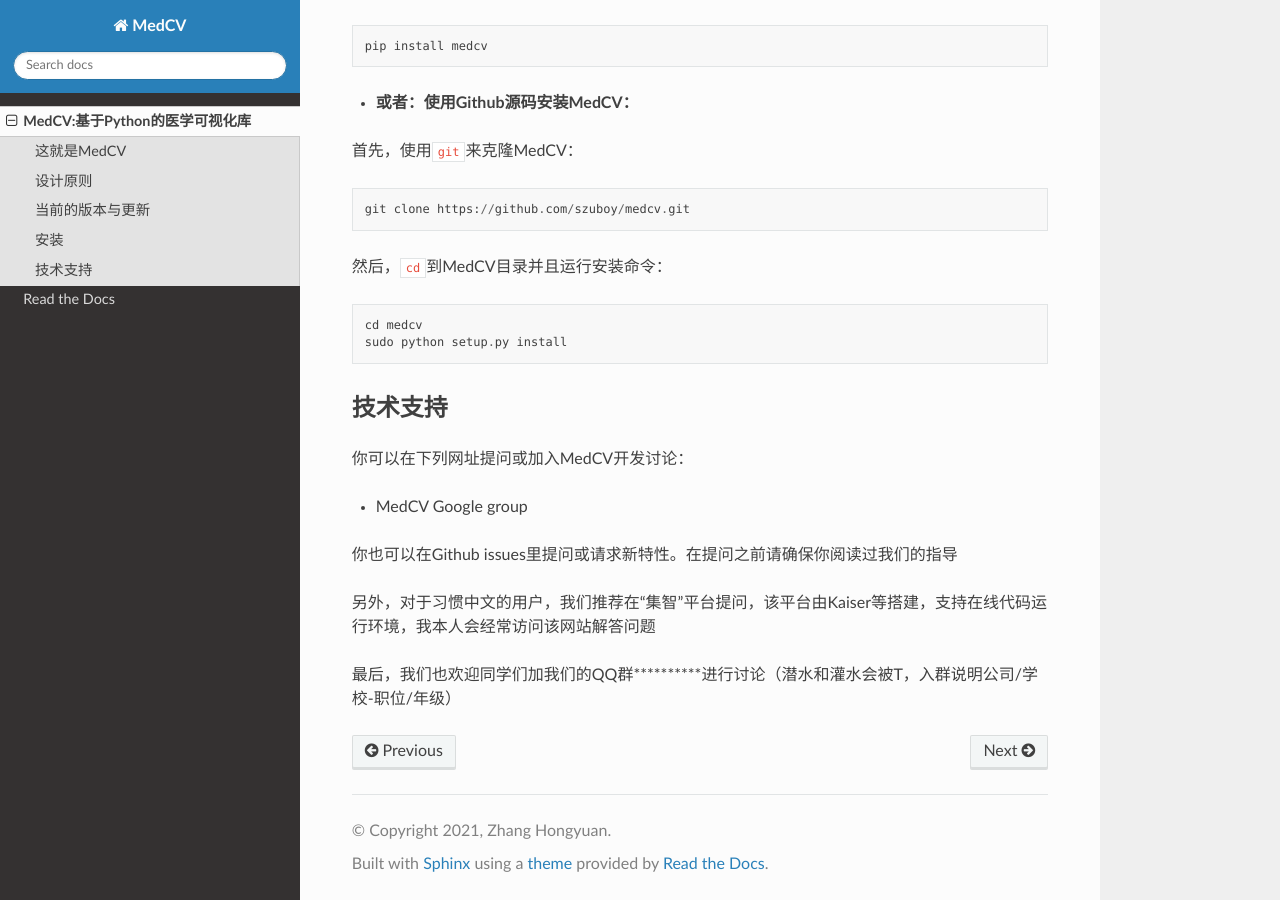
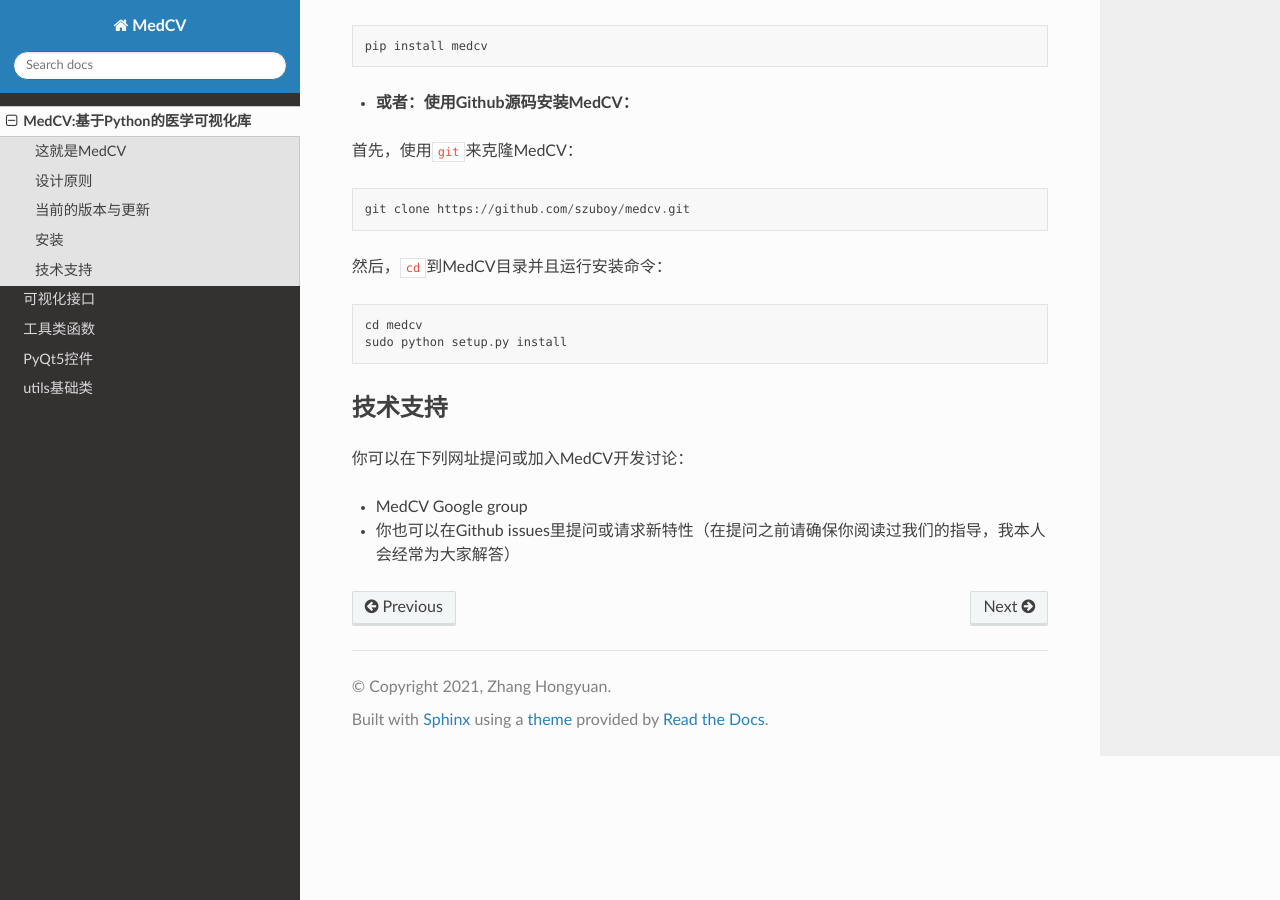
Before and after one commit to szuboy/medcv, a Sphinx documentation site: the page built from docs/zh_CN/source/1-Home.md, in a window 1280 px wide and 900 px high, scrolled down 1358 px. Built offline with Sphinx 7.4.7 and the Read the Docs theme 2.0.0, drawn with Linux system fonts in a browser that asks for light colours; some of the changed lines change nothing that is shown.

Commit message:
inint project framework

````diff
--- a/docs/zh_CN/source/Home.md
+++ b/docs/zh_CN/source/1-Home.md
@@ -57,8 +57,4 @@
 
 - MedCV Google group
 
-你也可以在Github issues里提问或请求新特性。在提问之前请确保你阅读过我们的指导
-
-另外，对于习惯中文的用户，我们推荐在“集智”平台提问，该平台由Kaiser等搭建，支持在线代码运行环境，我本人会经常访问该网站解答问题
-
-最后，我们也欢迎同学们加我们的QQ群**********进行讨论（潜水和灌水会被T，入群说明公司/学校-职位/年级）
+- 你也可以在Github issues里提问或请求新特性（在提问之前请确保你阅读过我们的指导，我本人会经常为大家解答）
--- /dev/null
+++ b/docs/zh_CN/source/2-visualize.rst
@@ -0,0 +1,63 @@
+===========
+可视化接口
+===========
+
+图像分类
+==========
+
+image_with_heatmap
+---------------------
+.. code-block:: python
+
+    medcv.visualize.cls.image_with_heatmap(image, heatmap, alpha=0.8, beta=0.3, colormap=cv2.COLORMAP_JET, width=None, level=None):
+
+将关注热图在原图上进行可视化，例如：深度学习分类网络的Grad-CAM热图叠加在医学图像上进行可视化。
+
+本函数内部采用 ``cv2.addWdighted`` 函数实现，是一种图像融合方法，但对图像赋予不同的权重，以使其具有融合或透明的效果。根据以下等式进行融合：
+
+.. math::
+    dst = \alpha \cdot image + \beta \cdot heatmap + \gamma
+
+参数
+^^^^^^
+- **image** (np.ndarray)：二维样式的医学图像原图
+- **heatmap** (np.ndarray)：``image`` 对应的关注热图
+- **alpha** (float)：，默认0.8
+- **beta** (float)：，默认0.3
+- **colormap**：，默认COLORMAP_JET
+- **width** (int)：
+- **level** (int)：
+
+使用示例
+^^^^^^^^
+
+.. code-block:: python
+
+    import os
+    # 选择使用0号卡
+    os.environ['CUDA_VISIBLE_DEVICES'] = '0'
+
+    from paddlex.det import transforms
+    import paddlex as pdx
+
+    model = pdx.load_model('insect_epoch_270')
+    eval_dataset = pdx.datasets.VOCDetection(
+        data_dir='insect_det',
+        file_list='insect_det/val_list.txt',
+        label_list='insect_det/labels.txt',
+        transforms=model.eval_transforms)
+    metrics, evaluate_details = model.evaluate(eval_dataset, batch_size=8, return_details=True)
+    gt = evaluate_details['gt']
+    bbox = evaluate_details['bbox']
+    pdx.det.draw_pr_curve(gt=gt, pred_bbox=bbox, save_dir='./insect')
+
+
+
+目标检测
+==========
+目标检测可视化
+
+
+实例分割
+==========
+实例分割
--- /dev/null
+++ b/docs/zh_CN/source/3-tools.md
@@ -0,0 +1,4 @@
+# 工具类函数
+
+## 医学图像工具
+嘻嘻ii，嘻嘻
--- /dev/null
+++ b/docs/zh_CN/source/4-gui.md
@@ -0,0 +1,3 @@
+# PyQt5控件
+
+## pyqt5控件
--- /dev/null
+++ b/docs/zh_CN/source/5-utils.md
@@ -0,0 +1,3 @@
+# utils基础类
+
+##
--- a/docs/zh_CN/source/文件托管系统-ReadtheDocs.md
+++ /dev/null
@@ -1,400 +0,0 @@
-# Read the Docs
-
-- Read the Docs官网：https://readthedocs.org
-- Read the Docs使用手册：https://docs.readthedocs.io/en/stable/intro/getting-started-with-sphinx.html
-- Read the Docs源码：https://github.com/rtfd/readthedocs.org
-- Sphinx官网：http://www.sphinx-doc.org
-- Sphinx源码：https://github.com/sphinx-doc/sphinx
-- Python官网：http://www.python.org
-- demo源码：https://github.com/darwindu/readthedocs-demo
-
-
-## what is Read the Docs?
-
-Read the Docs是什么？看看官方怎么解释：Read the Docs simplifies software documentation by automating building, versioning, and hosting of your docs for you；
-
-它是一个自动化构建的软件系统，可以进行版本管理、文件托管，从而简化文档管理；
-
-它是基于 Sphinx 的在线文档托管系统,接受一个 Git Repository 或 SVN 仓库作为文档来源。也就是说，Read the Docs是一个文件托管系统。那Sphinx又是什么？
-
-Sphinx是一个基于SQL的全文检索引擎，可以结合MySQL，PostgreSQL做全文搜索，它可以提供比数据库本身更专业的搜索功能，使得应用程序更容易实现专业化的全文检索。也就是说，Sphinx是文件检索引擎。
-
-## what is the use of Read the Docs?
-
-Read the Docs有什么用呢？好吧，这也是我写这篇文章的原因，无论是行内，还是业内，现在开源盛行，我们的代码基本上都上传到github，代码管理用github，但是文档管理用啥？我只能告诉你，最佳实践是Read the Docs。
-
-## how to use Read the Docs?
-
-如何使用Read the Docs呢？
-- 首先，你需要个github账号；
-
-有需求才有存在的价值；当你拥有github账号后，你会想着上传你的代码和文档，文档怎么管理、维护，以及方便自己、别人的使用。
-
-- 然后，你需要个Read the Docs账号；
-
-注册Reda the Docs账号后，你会发现满脸懵逼，这玩意怎么用？耐心的同学会发现，官方会指导你跳转到Read the Docs使用手册，但是跳转到Read the Docs使用手册，会直接来个命令：pip install sphinx，why？
-
-- 接着，搭建python；
-
-搭建python都是为了pip命令，pip是python的一个工具；
-
-- 接着，搭建Sphinx
-
-想必大家都知道，搭建sphinx就是为了Read the Docs；
-
-- 最后，使用Read the Docs
-
-这是我们的终极目标。
-
-下面我们会按照这些步骤来进行讲解如何开始我们的Read the Docs。
-
-## 注册账号
-- 1.注册github账号，略；不用我说，你也会；
-- 2.注册Read the Docs账号，略；不用我说，你也会；
-
-
-## 环境搭建
-
-解释一下：由于大部门同学用windows开发，所以环境搭建基于windows。周边用Mac、Linux的同学可以参考Sphinx官网。
-
-- 1.搭建python；
-```
-1. 下载安装包，建议3.+版本，下载地址：http://www.python.org/download/；
-
-2. 安装；
-
-3. 配置环境变量，在变量Path增加Python的安装目录，及pip工具目录；
-比如：
-安装目录：D:\Program Files\Python\Python36-32;
-pip工具目录：D:\Program Files\Python\Python36-32\Scripts;
-
-4. 验证，打开cmd，执行python --version 及pip --version命令，表示安装成功；
-
-```
-
-- 2.初始化Sphinx，有两种方法，一种是通过PyPI，一种是通过source；
-```
-方法一：Installation from PyPI，通过发布包初始化(Read the Doc使用手册使用该方法)
-
-1. 打开cmd，选择安装目录，例如：D:\Program Files\Python\Python36-32\Scripts
-
-2. 执行命令：pip install -U sphinx
-
-方法二：Installation from source，通过源码初始化（作为开发人员，推荐该方法初始化Sphinx）
-
-1. git clone https://github.com/sphinx-doc/sphinx
-2. cd sphinx
-3. pip install .
-```
-
-## 构建Read the Docs项目
-- 1.创建文件夹docs: mkdir docs
-- 2.进入目录：cd docs
-- 3.生成docs项目，sphinx-quickstart
-```
-执行以上命令会弹出命令框：
-// build与source是否隔开，build是存放编译后的文件，source是放配置文件
-1. Separate source and build directories (y/n) [n]: y
-// 项目名称
-2. Project name: helloworld
-// 作者
-3. Author name(s): darwindu
-// 项目版本
-4.  Project release []: 0.1.1
-// 语言，英语：en
-5. Project language [en]: zh_CN
-
-执行完之后生成项目目录：
-|--build 编译后文件
-|--source
-|-------|--_static 存放静态文件，比如样式
-|-------|--_templates
-|-------|--conf.py 项目配置文件
-|-------|--index.rst 首页
-|--make.bat 执行命令
-|--Makefile
-```
-
-- 4.编译：make html
-```sh
-执行命令后：
-
-D:\sphinx-doc>make html
-Running Sphinx v3.0.0+
-loading translations [zh_CN]... done
-making output directory... done
-building [mo]: targets for 0 po files that are out of date
-building [html]: targets for 1 source files that are out of date
-updating environment: 1 added, 0 changed, 0 removed
-reading sources... [100%] index
-looking for now-outdated files... none found
-pickling environment... done
-checking consistency... done
-preparing documents... done
-writing output... [100%] index
-generating indices... genindex
-writing additional pages... search
-copying static files... done
-copying extra files... done
-dumping search index in Chinese (code: zh) ... done
-dumping object inventory... done
-build succeeded.
-
-The HTML pages are in build\html.
-
-生成html页面：build\html
-```
-- 5.预览页面：build\html\index.html
-
-![avatar](https://note.youdao.com/yws/api/personal/file/EEF658991C674C118731B2ECF8CCB460?method=download&shareKey=39429dbb4c44943c9fdf20c3cc43e8cc)
-
-这个效果出来了，至少比较丑，怎么办呢？
-
-- 6.配置主题
-```
-1. 初始化模板：pip install sphinx_rtd_theme
-
-2. source/conf.py配置
-    import sphinx_rtd_theme
-    html_theme = "sphinx_rtd_theme"
-    html_theme_path = [sphinx_rtd_theme.get_html_theme_path()]
-
-3. 配置完成后，执行make html
-
-主题选择请查阅：https://sphinx-themes.org/
-```
-重新打开build\html\index.html，是不是好看多了：
-![avatar](https://note.youdao.com/yws/api/personal/file/EACDE7A7A2B443EB9A69FC9115734803?method=download&shareKey=8b9d7cb8933d3b56d6b21e08f4953cff)
-
-配置完主题之后，很快你就会发现，Read the Docs编辑文本是使用.rst(reStructuredText)语法，平时我们用markdown比较多，一下子更改会不会项目进度有影响？好吧，我的理解是，让.rst作为文件跳转，另外文档编辑用markdown。
-
-另外想学习.rst语法的可以参考：http://www.sphinx-doc.org/en/master/usage/restructuredtext/index.html
-
-- 7.配置markdown
-```
-1.pip install recommonmark
-
-2.source/conf.py配置
-    增加：extensions = ['recommonmark']
-
-3.增加README.md文档
-***************************************
-# helloworld
-
-## 你好，Read the Docs
-***************************************
-
-
-4.修改source/index.rst，如下：
-***************************************
-
-    .. helloworld documentation master file, created by
-       sphinx-quickstart on Sat Jun  1 13:29:49 2019.
-       You can adapt this file completely to your liking, but it should at least
-       contain the root `toctree` directive.
-
-    Welcome to helloworld's documentation!
-    ======================================
-
-    .. toctree::
-       :maxdepth: 2
-       :caption: Contents:
-        //增加配置，这行注释请去除
-        README.md
-
-    Indices and tables
-    ==================
-
-    * :ref:`genindex`
-    * :ref:`modindex`
-    * :ref:`search`
-
-***************************************
-
-```
-重新打开build\html\index.html，如下：
-![avatar](https://note.youdao.com/yws/api/personal/file/72253C9FA0634CF9B5F79D4BEA1F0621?method=download&shareKey=bfe03602100830e6cb1dfa9331bf6eaa)
-
-以上内容貌似完成了我们的需求，那怎么用起来，和github关联呢？
-
-## 关联github
-- 1.打开github.com, 创建一个工程readthedocs-demo；
-- 2.在本地电脑上，创建readthedocs-demo文件夹；
-- 3.进入readthedocs-demo目录，创建docs文件夹；
-- 4.进入docs文件夹，将开始通过sphinx-quickstart命令生成的文件和文件夹拷贝到改目录；
-- 5.返回readthedocs-demo这个目录；
-- 6.增加.gitignore文件，忽略docs/build/文件夹内容，这个文件夹不用上传;
-- 7.上传至github
-```
-git init
-git add .
-git commit -m "first commit"
-git remote add origin https://github.com/darwindu/readthedocs-demo.git
-git push -u origin master
-```
-执行完成后，打开github的readthedocs-demo浏览，如下：
-![avatar](https://note.youdao.com/yws/api/personal/file/1591BD50A458474996B09290A7F6AD37?method=download&shareKey=a9970b298c2889e583ad7c7415bff224)
-
-docs文件已经上传了，如何关联Read the Docs呢？
-
-## 关联Read the Docs
-- 1.打开网址：https://readthedocs.org/
-- 2.点击菜单：我的项目
-![avatar](https://note.youdao.com/yws/api/personal/file/56F829AE1B9345AAA51415399CC6F183?method=download&shareKey=4d827ec3f1ea269cd3328d558658ecb4)
-
-- 3.点击按钮：Import a Project
-![avatro](https://note.youdao.com/yws/api/personal/file/9228DCBDE0874A0297B347B3B1B1C7CB?method=download&shareKey=9592d2c039466578dd8b45c54cbcbf2e)
-
-- 4.选择项目：readthedocs-demo
-![avatar](https://note.youdao.com/yws/api/personal/file/C2B2246A278048D9928F349AD5C90B72?method=download&shareKey=d146e6b693e2671aeec518a1c53113f7)
-
-- 5.选择之后，会弹出界面，然后点击下一步，如果提示：项目已经存在的话，将项目名：readthedocs-demo改成readthedocs-demo-zh；如果没有提示，忽略，直接点击下一步
-
-- 6.构建项目docs：Build Version
-![avatar](https://note.youdao.com/yws/api/personal/file/28E29903DA384DE2942199AFACEB27B4?method=download&shareKey=77b0975d8d6628235f60f57c8e276d61)
-
-- 7.构建过程，如预期的报错了，contents.rst not found，为啥呢？怎么解决？
-```
-打开配置source/conf.py，增加如下配置：
-
-# The master toctree document.
-master_doc = 'index'
-
-产生这个问题的原因：默认首页名称是contents.rst；
-更改一下就可以了，重新提交github，提交后，点击“构建”按钮，等待Read the Docs自动构建；
-```
-![avator](https://note.youdao.com/yws/api/personal/file/7FBDF9E57B074DCA816DB63DB0C2183F?method=download&shareKey=a3442927363fb25a9075a50ff0d043eb)
-
-- 8.等待片刻后，会发现构建成功，点击“阅读文档”，如下
-![avatror](https://note.youdao.com/yws/api/personal/file/6D7801F7149A484AB5BD1320656A6EFB?method=download&shareKey=5e7d4648d9b64a8b4eeea1fbbb6b26ea)
-![avatror](https://note.youdao.com/yws/api/personal/file/BAAF09076B7E49F09EAFA5C7E2DDA861?method=download&shareKey=e449c7b847721f7992d5ebfce3bbd678)
-
-goods，是不是很开心，这下好像真的搞定的了；但是，假如...我们需要多语言文档呢？赶紧看看官方文档...
-![avatar](https://note.youdao.com/yws/api/personal/file/5172B42719224D0F9B27814CB3AFB635?method=download&shareKey=c5892650def7ff26d289e8c76d51cadf)
-
-## 文档本地化
-根据官方提供的方案，文档本地化提供两种方案：
-- 第一种：只存在两种语言的文档本地化方案
-
-> 在docs文件夹下提供2中语言的文档；
-
-> 然后，在Read the Docs上创建两个项目，两个项目指向同一个github地址；
-
-- 第二种，存在两种以上的文档本地化方案
-
-> 通过多个.po文件来处理
-
-面对这两种方案，沉思了很久，假如先辈们努力一点的话，可能我们就不要这样辛苦的学习这么多语言了；好吧，我建议还是选择第一种方案，选汉语+英语，应该适应绝大部分场景，最重要是简单而且满足需求；
-
-- 1.在docs文件夹，创建两个文件夹:zh_CN、en
-- 2.将开始docs下的文件都放进:zh_CN中，因为开始我们都是通过中文(zh_CN)完成操作的；
-
-```
-项目结构如下：
-|--en
-|--zh_CN
-    |--build 编译后文件
-    |--source
-    |-------|--_static 存放静态文件，比如样式
-    |-------|--_templates
-    |-------|--conf.py 项目配置文件
-    |-------|--index.rst 首页
-    |--make.bat 执行命令
-    |--Makefile
-
-```
-
-- 3.进入文件夹en，构建en版本的Read the Docs，执行命令：sphinx-quickstart
-```
-执行以上命令会弹出命令框：
-// build与source是否隔开，build是存放编译后的文件，source是放配置文件
-1. Separate source and build directories (y/n) [n]: y
-// 项目名称
-2. Project name: helloworld
-// 作者
-3. Author name(s): darwindu
-// 项目版本
-4.  Project release []: 0.1.1
-// 语言，英语：en
-5. Project language [en]: en
-```
-
-- 4.修改docs/en/source/conf.py，根据docs/zh_Cn/source/conf.py修改
-- 5.增加README.md，修改index.rst
-```
-README.md
-***************************************
-# helloworld
-
-## hi, Read the Docs
-***************************************
-
-index.rst：
-***************************************
-
-    .. helloworld documentation master file, created by
-       sphinx-quickstart on Sat Jun  1 13:29:49 2019.
-       You can adapt this file completely to your liking, but it should at least
-       contain the root `toctree` directive.
-
-    Welcome to helloworld's documentation!
-    ======================================
-
-    .. toctree::
-       :maxdepth: 2
-       :caption: Contents:
-        //增加配置，这行注释请去除
-        README.md
-
-    Indices and tables
-    ==================
-
-    * :ref:`genindex`
-    * :ref:`modindex`
-    * :ref:`search`
-
-***************************************
-```
-
-## Read the Docs关联github
-
-- 1.进入本地项目readthedocs-demo目录，创建README.md、README_en.md
-```
-README.md
-*******************************
-中文版 | [English Version](./README_en.md)
-
-
-### 开始使用
-
-|集成方法|文档入口|当前状态|
-|:----|:-----|:-----|
-|代码演示|[文档](https://readthedocs-demo-zh.readthedocs.io/zh_CN/latest/)|[![Documentation Status](https://readthedocs.org/projects/code-blocks/badge/?version=latest)](https://readthedocs.org/projects/readthedocs-demo-zh/)|
-
-
-### 联系我们
-邮箱：252921602@qq.com
-*******************************
-
-README_en.md
-*******************************
-[中文版](./README.md) | English Version
-
-### start using
-
-|Integration Method|Document Entry|Current Status|
-|:----|:-----|:-----|
-|Code Demo |[Documents](https://readthedocs-demo-en.readthedocs.io/en/latest/)|[![Documentation Status](https://readthedocs.org/projects/code-blocks-en/badge/?version=latest)](https://readthedocs.org/projects/readthedocs-demo-en/)|
-
-
-### contact us
-Email：252921602@qq.com
-*******************************
-
-```
-
-- 2.提交至github，如图
-![avatar](https://note.youdao.com/yws/api/personal/file/9606FFBEF4D2481499EC3E2D9E32D895?method=download&shareKey=73ca7e6b7a3f7f136e46795900d69b0b)
-
-## 结束语
-完成以上操作，基本掌握了Read the Docs的使用方式，更多的技巧可以通过官方文档获得。
````
